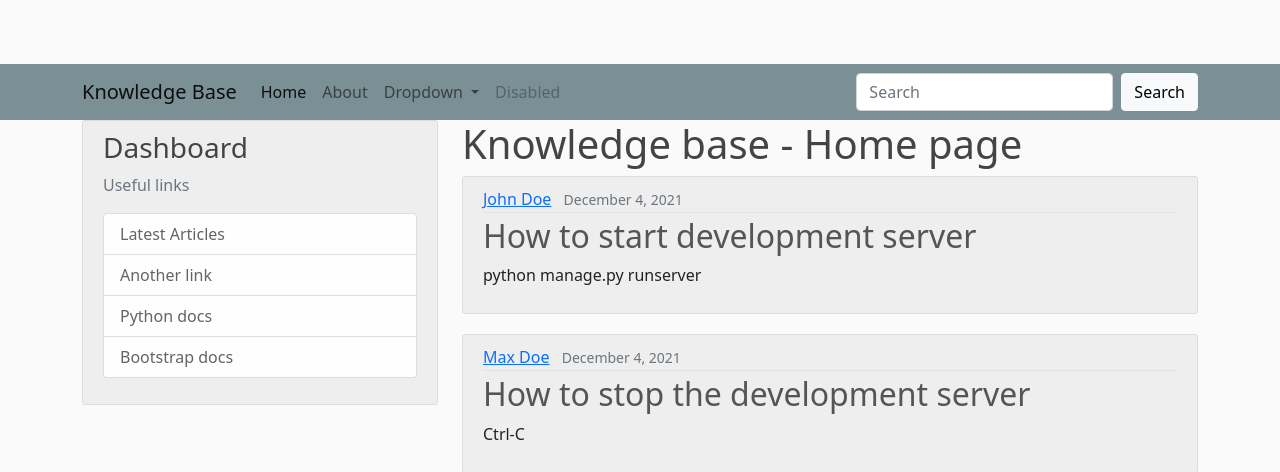
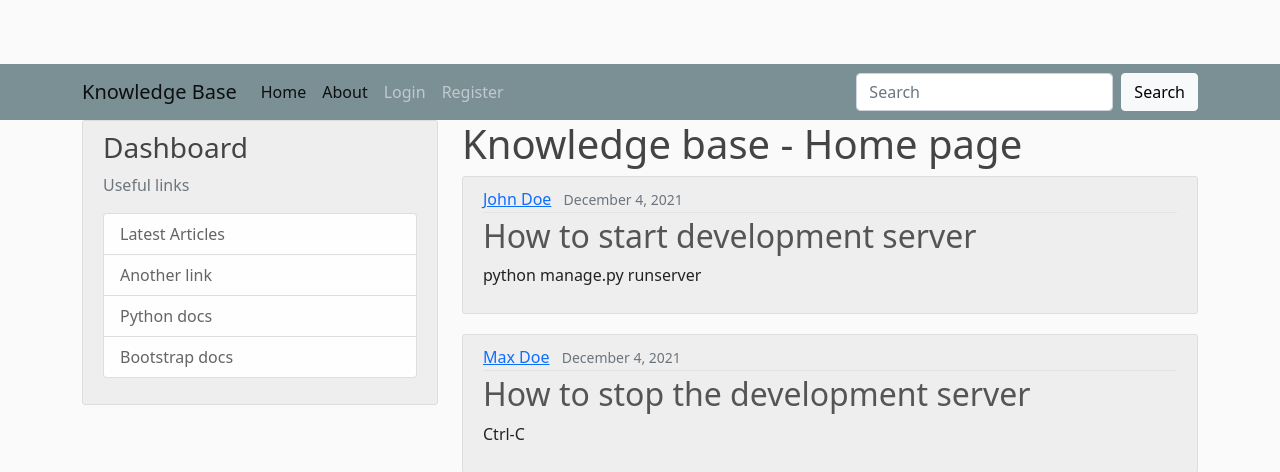
Before and after one commit to elzorap/pydev, a Django app: page / in a window 1280 px wide. Shown: the top 472 px of the page. Run offline with Django 4.2, Linux system fonts and the light colour scheme; some libraries are stand-ins or nearby versions.

Commit message:
Add bootstrap meta-tags

```diff
--- a/kb/templates/kb/base.html
+++ b/kb/templates/kb/base.html
@@ -3,6 +3,10 @@
 <html>
 
 <head>
+    <!-- Required meta tags -->
+    <meta charset="utf-8">
+    <meta name="viewport" content="width=device-width, initial-scale=1">
+
     <link href="https://cdn.jsdelivr.net/npm/bootstrap@5.1.3/dist/css/bootstrap.min.css" rel="stylesheet" integrity="sha384-1BmE4kWBq78iYhFldvKuhfTAU6auU8tT94WrHftjDbrCEXSU1oBoqyl2QvZ6jIW3" crossorigin="anonymous">
     <link rel="stylesheet" type="text/css" href="{% static 'kb/main.css' %}"/>
     {% if title %}
@@ -13,7 +17,7 @@
 </head>
 
 <body>
-    <header>
+    <header class="site-header">
         <nav class="navbar navbar-expand-lg navbar-light bg-darkgrey">
             <div class="container">
               <a class="navbar-brand" href="#">Knowledge Base</a>
@@ -23,12 +27,18 @@
               <div class="collapse navbar-collapse" id="navbarSupportedContent">
                 <ul class="navbar-nav me-auto mb-2 mb-lg-0">
                   <li class="nav-item">
-                    <a class="nav-link active" aria-current="page" href="#">Home</a>
+                    <a class="nav-link active" aria-current="page" href="/">Home</a>
                   </li>
                   <li class="nav-item">
-                    <a class="nav-link" href="#">About</a>
+                    <a class="nav-link active" href="/about/">About</a>
                   </li>
-                  <li class="nav-item dropdown">
+                  <li class="nav-item">
+                    <a class="nav-link" href="#">Login</a>
+                  </li>
+                  <li class="nav-item">
+                    <a class="nav-link" href="#">Register</a>
+                  </li>
+                  <!-- <li class="nav-item dropdown">
                     <a class="nav-link dropdown-toggle" href="#" id="navbarDropdown" role="button" data-bs-toggle="dropdown" aria-expanded="false">
                       Dropdown
                     </a>
@@ -38,10 +48,10 @@
                       <li><hr class="dropdown-divider"></li>
                       <li><a class="dropdown-item" href="#">Something else here</a></li>
                     </ul>
-                  </li>
-                  <li class="nav-item">
+                  </li> -->
+                  <!-- <li class="nav-item">
                     <a class="nav-link disabled">Disabled</a>
-                  </li>
+                  </li> -->
                 </ul>
                 <form class="d-flex">
                   <input class="form-control me-2" type="search" placeholder="Search" aria-label="Search">
```
